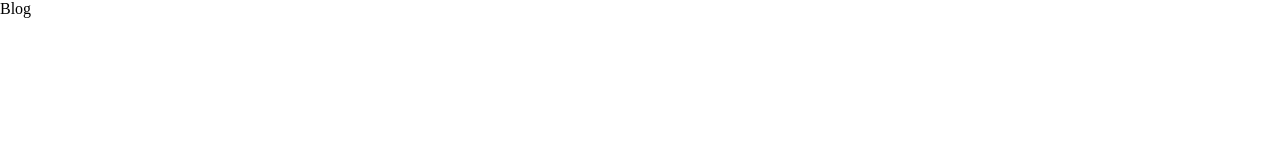
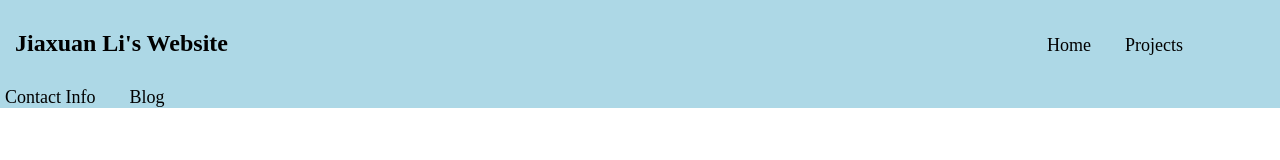
Before and after one commit to lilaxuan/lilaxuan.github.io, a plain HTML site: page blog/index.html in a window 1280 px wide. Drawn offline with Linux system fonts and the light colour scheme; files that its build step writes are made by us from their sources.

Commit message:
Remove grid strcuture && Apply Navbar to each page

```diff
--- a/blog/index.html
+++ b/blog/index.html
@@ -3,11 +3,21 @@
 
 <head>
     <link rel="stylesheet" href="blog.css">
-    <link rel="stylesheet" href="common.css">
+    <link rel="stylesheet" href="../common.css">
 </head>
 
 <body>
-    <div>Blog</div>
+    <div class="navbar">
+        <ul class="navbar-items">
+            <li class="nv-title">
+                <h2>Jiaxuan Li's Website</h2>
+            </li>
+            <li class="nv-item"><a href="../">Home</a></li>
+            <li class="nv-item"><a href="../projects/">Projects</a></li>
+            <li class="nv-item"><a href="../contact-info/">Contact Info</a></li>
+            <li class="nv-item"><a href="../blog/">Blog</a></li>
+        </ul>
+    </div>
 </body>
 
 </html>
--- a/common.css
+++ b/common.css
@@ -2,7 +2,7 @@ body {
     margin: 0;
 }
 
-.header {
+/* .header {
     font-family: 'Times New Roman', Times, serif;
     background-color: lightblue;
     color: black;
@@ -11,7 +11,47 @@ body {
     align-items: center;
     justify-content: center;
     grid-area: header;
+} */
+
+.navbar {
+    overflow: hidden;
+    background-color: lightblue;
+    position: fixed;
+    top: 0;
+    width: 100%;
 }
+
+.navbar-items {
+    list-style-type: none;
+    padding: 0;
+    margin: 0;
+}
+
+.navbar-items .nv-title {
+    display: inline-block;
+    padding: 10px;
+    margin-left: 5px;
+    margin-right: 800px;
+}
+
+.navbar-items .nv-item {
+    display: inline-block;
+    margin-right: 20px;
+    font-size: 18px;
+    color: black;
+    transition: 0.3s;
+}
+
+a {
+    text-decoration: none;
+    color: black;
+    padding: 0 5px;
+}
+
+a:hover {
+    color: orangered;
+}
+
 
 .footer {
     font-family: 'Times New Roman', Times, serif;
```
Also changed, not shown: contact-info/index.html (+10 -2 lines), home.css (+12 -11 lines), index.html (+3 -3 lines), projects/index.html (+13 -2 lines).
